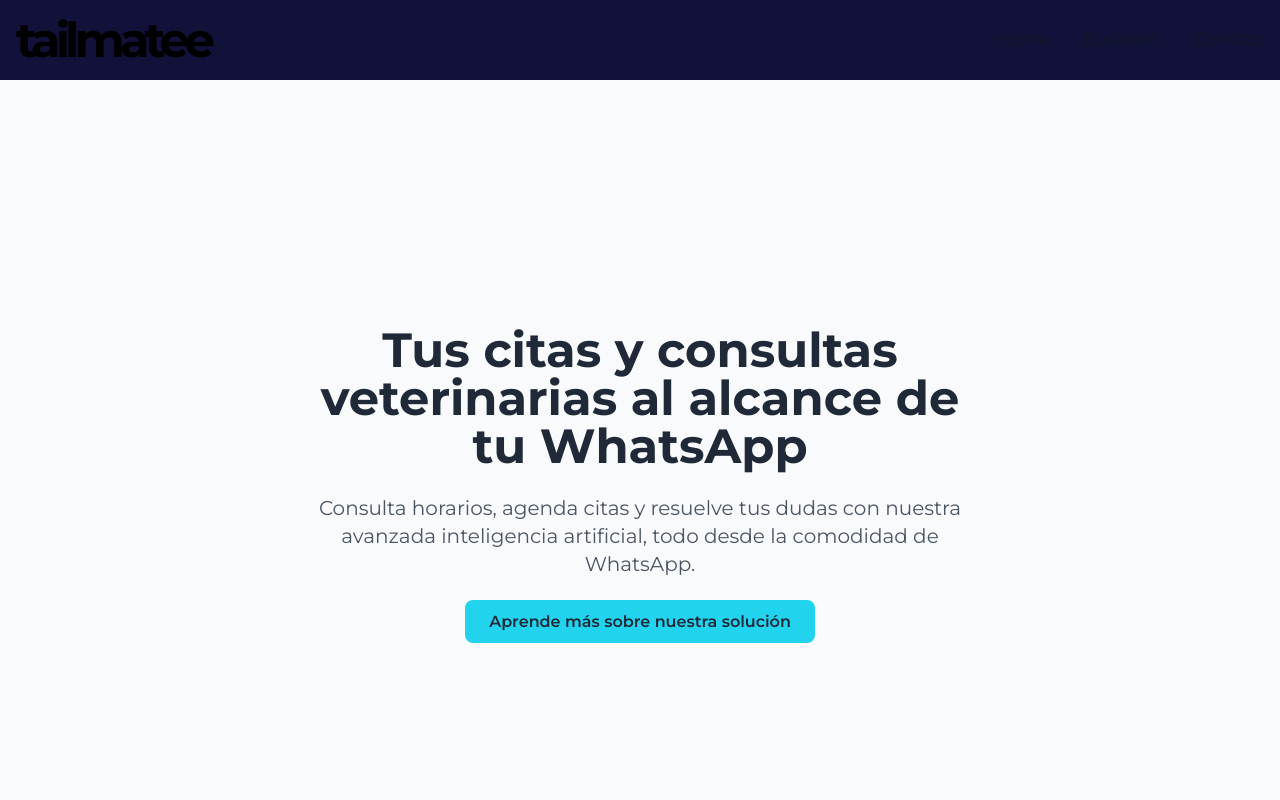
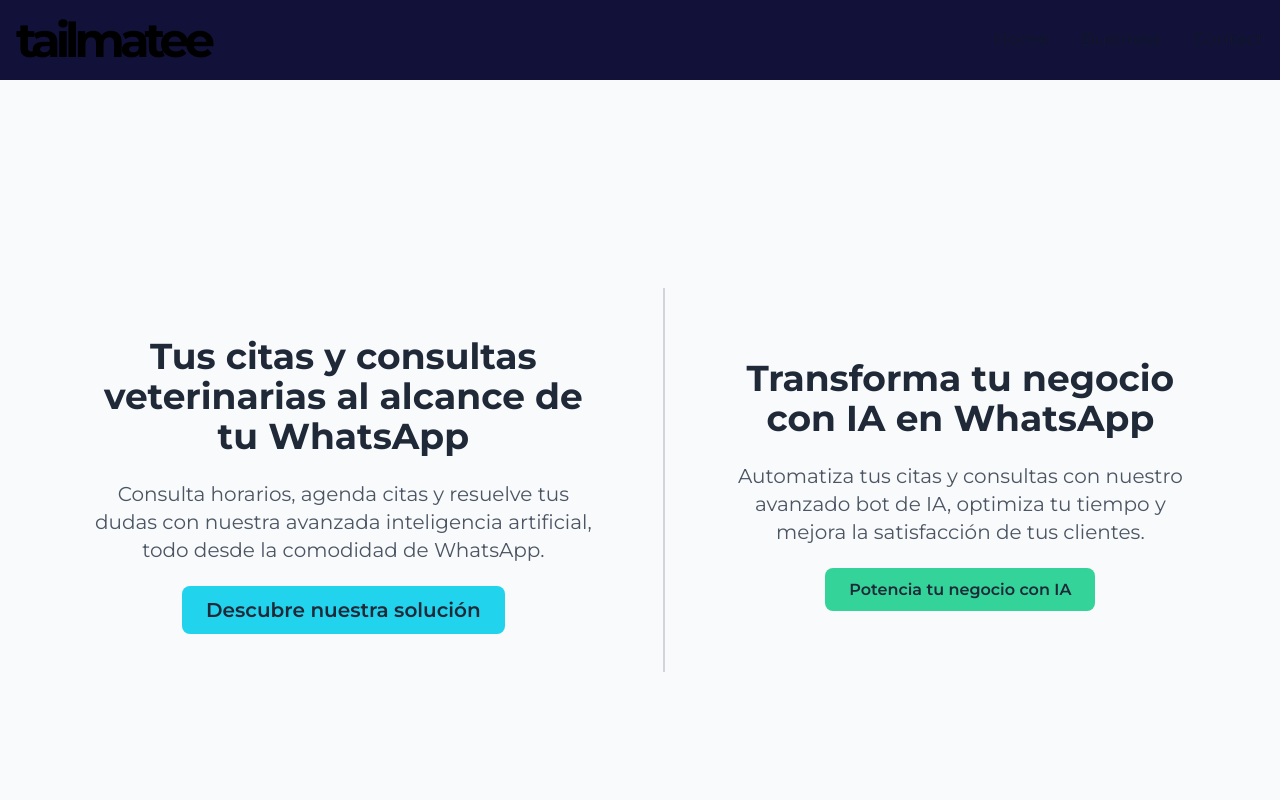
Before and after one commit to tailmateedev/tailweb, an Astro site: page / in a window 1280 px wide. Shown: the top 800 px of the page. Built offline with nearby package versions, Linux system fonts and the light colour scheme; Astro itself is replaced by a stand-in of ours.

Commit message:
refactor(MainSection): creating separaction between user and business in index

```diff
--- a/src/modules/care/components/main/MainSection.astro
+++ b/src/modules/care/components/main/MainSection.astro
@@ -1,6 +1,8 @@
-<section class="bg-gray-50 py-16 flex items-center justify-center min-h-screen">
-  <div class="text-center max-w-2xl">
-    <h1 class="text-4xl font-bold text-gray-800 md:text-5xl">
+<section class="bg-gray-50 py-16 flex items-center justify-center min-h-screen font-[Montserrat]">
+  <div class="flex flex-col md:flex-row items-center max-w-6xl w-full px-6 space-y-16 md:space-y-0 md:space-x-16 justify-center">
+
+    <div class="text-center max-w-lg">
+      <h1 class="text-4xl font-bold text-gray-800 md:text-4xl">
         Tus citas y consultas veterinarias al alcance de tu WhatsApp
       </h1>
       <p class="mt-6 text-lg text-gray-600 md:text-xl">
@@ -8,11 +10,32 @@
       </p>
       <div class="mt-8">
         <a
-        href="/"
-        class="px-6 py-3 bg-cyan-400 text-gray-800 font-semibold rounded-lg hover:bg-yellow-400 transition"
+          href="not_defined"
+          class="px-6 py-3 text-lg md:text-xl bg-cyan-400 text-gray-800 font-semibold rounded-lg hover:bg-yellow-200 transition w-full md:w-auto text-center"
         >
-        Aprende más sobre nuestra solución
+          Descubre nuestra solución
         </a>
       </div>
     </div>
+
+    <div class="w-full md:w-auto md:h-96 border-b md:border-l-2 border-gray-300"></div>
+
+    <div class="text-center max-w-lg">
+      <h1 class="text-4xl font-bold text-gray-800 md:text-4xl">
+        Transforma tu negocio con IA en WhatsApp
+      </h1>
+      <p class="mt-6 text-lg text-gray-600 md:text-xl">
+        Automatiza tus citas y consultas con nuestro avanzado bot de IA, optimiza tu tiempo y mejora la satisfacción de tus clientes.
+      </p>
+      <div class="mt-8">
+        <a
+          href="business"
+          class="px-6 py-3 bg-emerald-400 text-gray-800 font-semibold rounded-lg hover:bg-yellow-200 transition"
+        >
+          Potencia tu negocio con IA
+        </a>
+      </div>
+    </div>
+
+  </div>
 </section>
```
Lines whose indentation alone changed are shown as unchanged.
